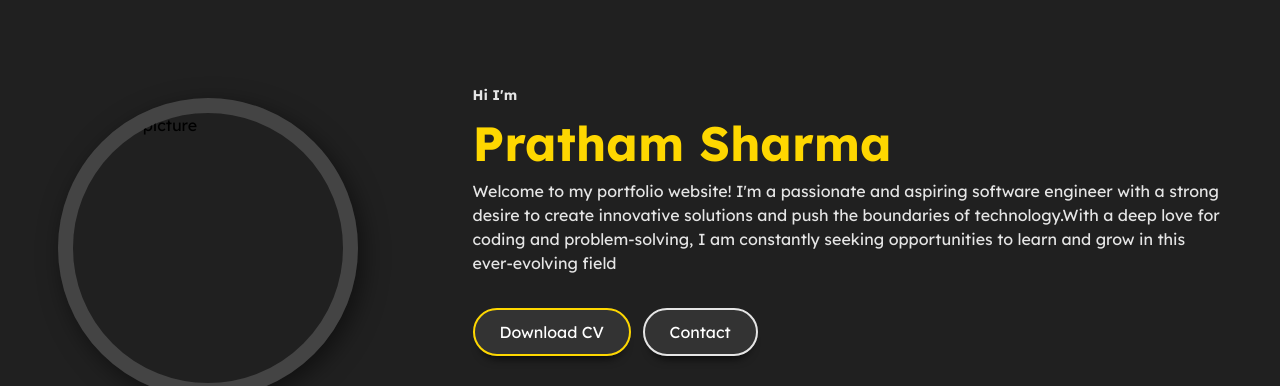
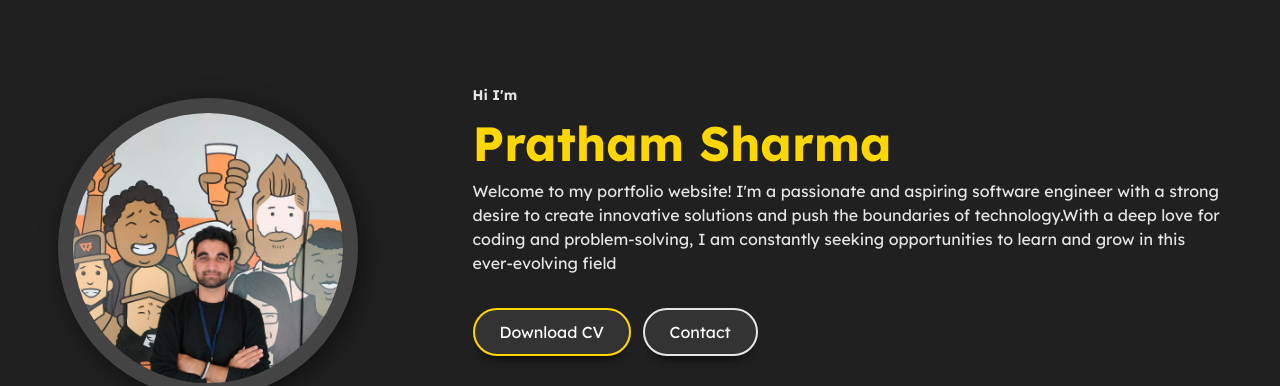
Before and after one commit to PrathamSharma169/Portfolio-website, a plain HTML site: page index.html in a window 1280 px wide. Shown: the part 81-467 px from the top of the page. Drawn offline with nearby package versions, Linux system fonts and the light colour scheme.

Commit message:
more to go

```diff
--- a/index.html
+++ b/index.html
@@ -47,7 +47,7 @@
     <!-------------------------- Home Page -------------------------->
     <div class="FirstElement" id="home">
       <div class="profile-photo">
-        <img src="files/profile.jpg.jpg" alt="profile picture" />
+        <img src="files/profile.jpg" alt="profile picture" />
       </div>
       <div class="profile-text">
         <h5>Hi I'm</h5>
```
